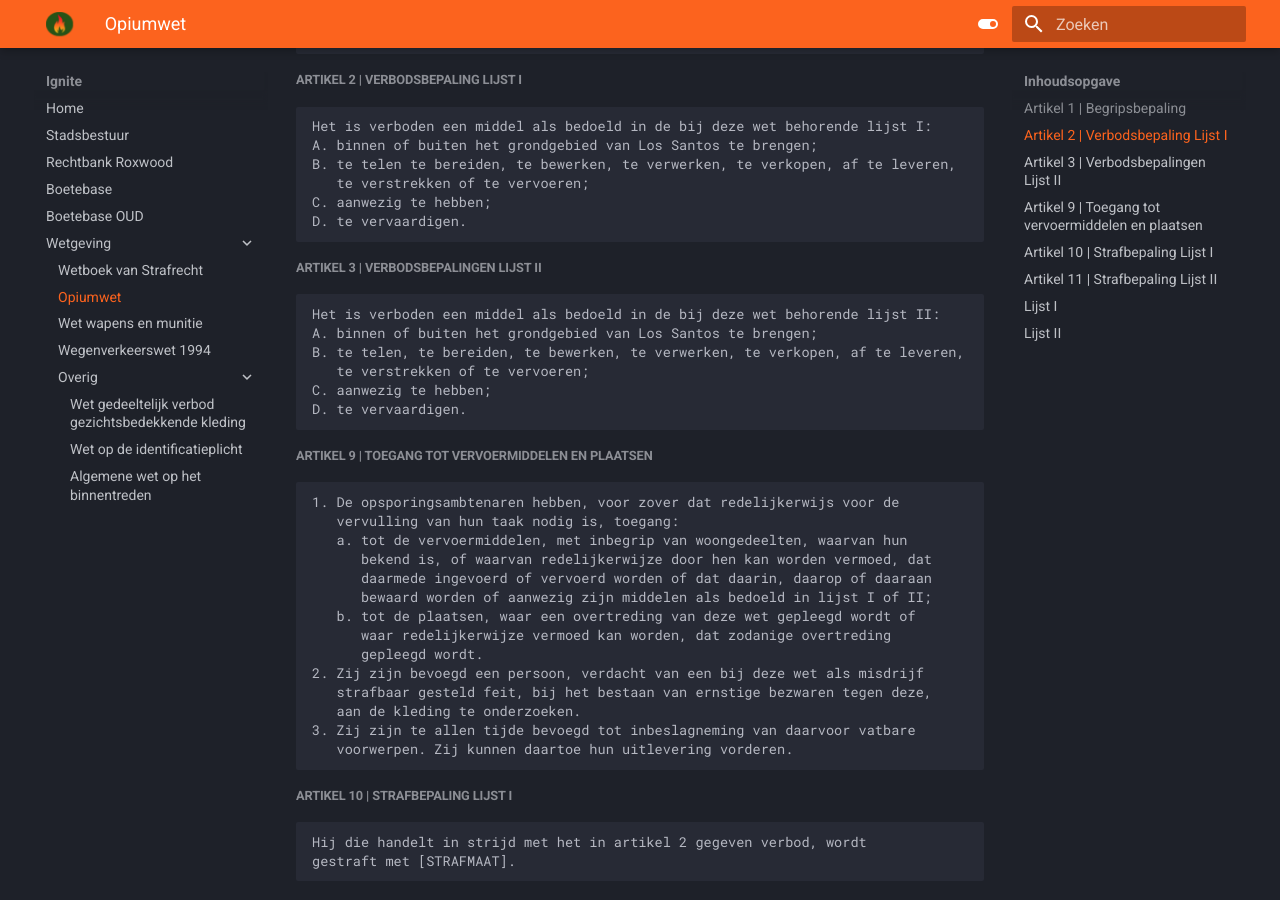
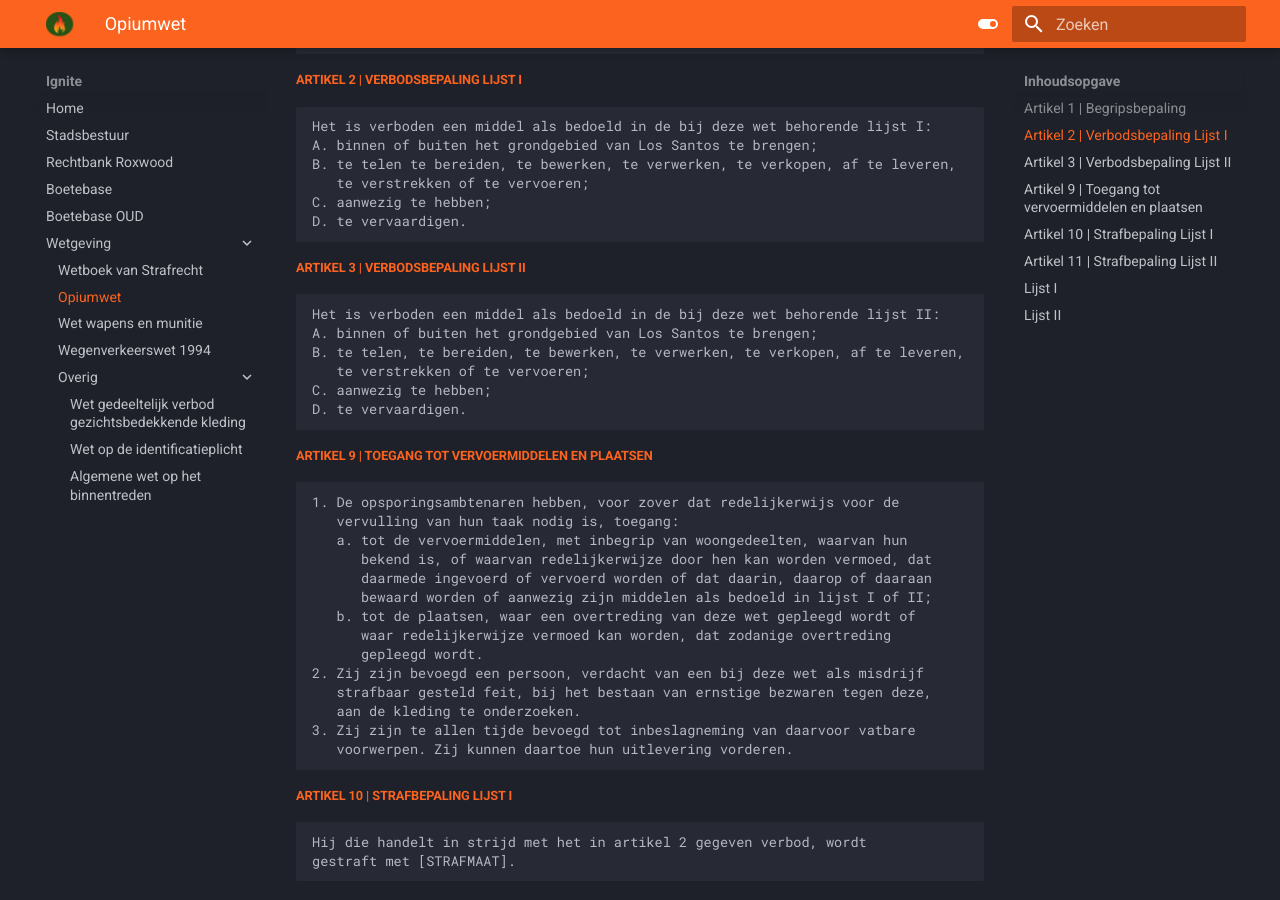
Before and after one commit to NLDenny/wetboek, an MkDocs documentation site: the page built from docs/opw.md, in a window 1280 px wide and 900 px high, scrolled down 335 px. Built offline with MkDocs 1.6.1 and Material for MkDocs 9.7.7, drawn with Linux system fonts in a browser that asks for light colours.

Commit message:
Update opw.md

````diff
--- a/docs/opw.md
+++ b/docs/opw.md
@@ -1,6 +1,6 @@
 # Opiumwet
 
-#####Artikel 1 | Begripsbepaling
+#####<span style="color: #fc631e;">Artikel 1 | Begripsbepaling</span>
 ```
 1. In deze wet en de daarop berustende bepalingen wordt verstaan onder:
    a. substantie: stof van menselijke, dierlijke, plantaardige of chemische
@@ -12,7 +12,7 @@
    raffineren en omzetten.
 ```
 
-#####Artikel 2 | Verbodsbepaling Lijst I
+#####<span style="color: #fc631e;">Artikel 2 | Verbodsbepaling Lijst I</span>
 ```
 Het is verboden een middel als bedoeld in de bij deze wet behorende lijst I:
 A. binnen of buiten het grondgebied van Los Santos te brengen;
@@ -22,7 +22,7 @@ C. aanwezig te hebben;
 D. te vervaardigen.
 ```
 
-#####Artikel 3 | Verbodsbepalingen Lijst II
+#####<span style="color: #fc631e;">Artikel 3 | Verbodsbepaling Lijst II</span>
 ```
 Het is verboden een middel als bedoeld in de bij deze wet behorende lijst II:
 A. binnen of buiten het grondgebied van Los Santos te brengen;
@@ -32,7 +32,7 @@ C. aanwezig te hebben;
 D. te vervaardigen.
 ```
 
-#####Artikel 9 | Toegang tot vervoermiddelen en plaatsen
+#####<span style="color: #fc631e;">Artikel 9 | Toegang tot vervoermiddelen en plaatsen</span>
 ```
 1. De opsporingsambtenaren hebben, voor zover dat redelijkerwijs voor de
    vervulling van hun taak nodig is, toegang:
@@ -50,19 +50,19 @@ D. te vervaardigen.
    voorwerpen. Zij kunnen daartoe hun uitlevering vorderen.
 ```
 
-#####Artikel 10 | Strafbepaling Lijst I
+#####<span style="color: #fc631e;">Artikel 10 | Strafbepaling Lijst I</span>
 ```
 Hij die handelt in strijd met het in artikel 2 gegeven verbod, wordt
 gestraft met [STRAFMAAT].
 ```
 
-#####Artikel 11 | Strafbepaling Lijst II
+#####<span style="color: #fc631e;">Artikel 11 | Strafbepaling Lijst II</span>
 ```
 Hij die handelt in strijd met een in artikel 3 gegeven verbod, wordt
 gestraft met met [STRAFMAAT].
 ```
 
-#### Lijst I
+####<span style="color: #fc631e;">Lijst I</span>
 |International Non-proprietary Name (INN)|andere benamingen|nadere omschrijving|
 |:---|:---:|:-----|
 amfetamine| - |  |
@@ -74,7 +74,7 @@ lysergide| LSD |  |
 -| 3,4-methyleendioxymethamfetamine, MDMA | (±)-N,alfa-dimethyl-3,4-(methyleendioxy)-fenethylamine |
 oxycodon| - |  |
 
-#### Lijst II
+####<span style="color: #fc631e;">Lijst II</span>
 |International Non-proprietary Name (INN)|andere benamingen|nadere omschrijving|
 |:---|:---:|:-----|
 -| hasjiesj | een gebruikelijk vast mengsel van de afgescheiden hars verkregen van planten van het geslacht Cannabis (hennep), met plantaardige elementen van deze planten |
````
